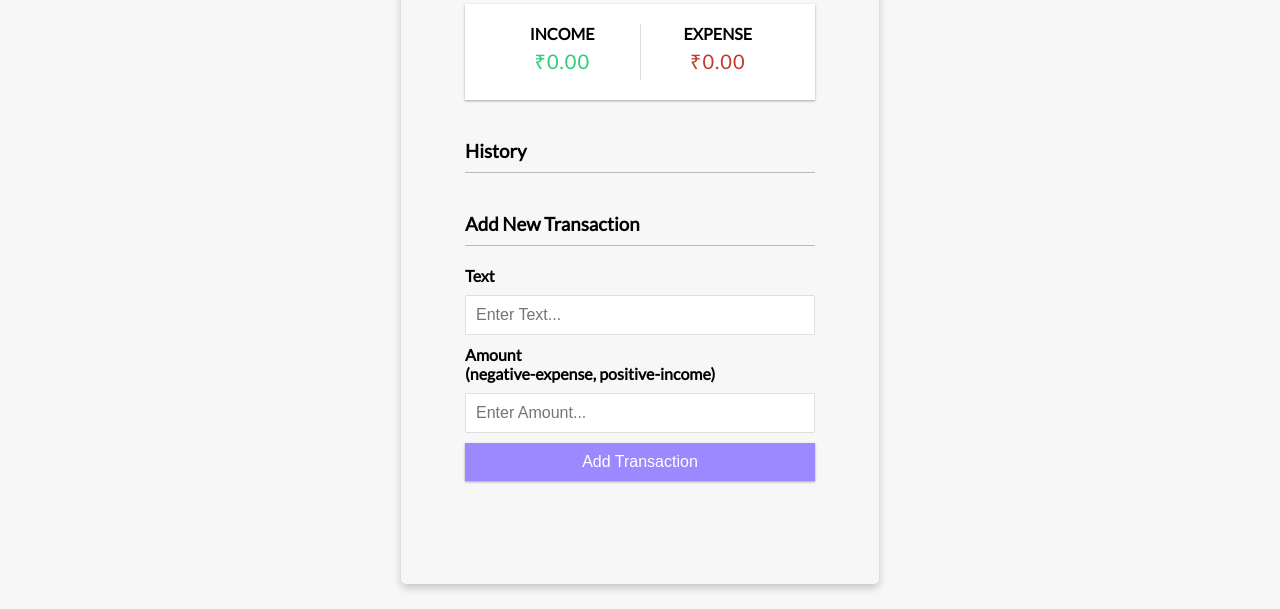
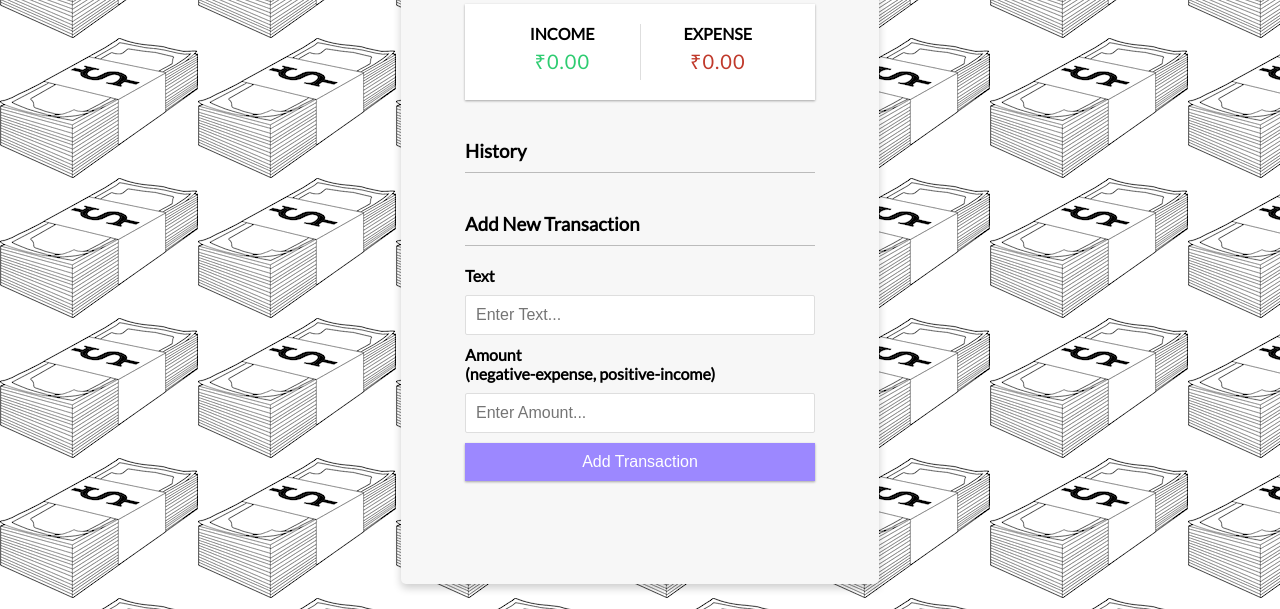
Before and after one commit to hmtj99/expense-tracker, a plain HTML site: page index.html in a window 1280 px wide. Shown: the part 242-851 px from the top of the page. Drawn offline with Linux system fonts and the light colour scheme.

Commit message:
Added new background to improve looks

```diff
--- a/style.css
+++ b/style.css
@@ -16,7 +16,9 @@ body {
   justify-content: center;
   min-height: 100vh;
   margin: 0;
-  background-color: #f7f7f7;
+  background-image: url("./Image/money-3.gif");
+  /*background-color: #f7f7f7;*/
+  background-color: #cccccc;
 }
 
 .card {
```
Also changed, not shown: Image/money-3.gif (added), 2 other files.
